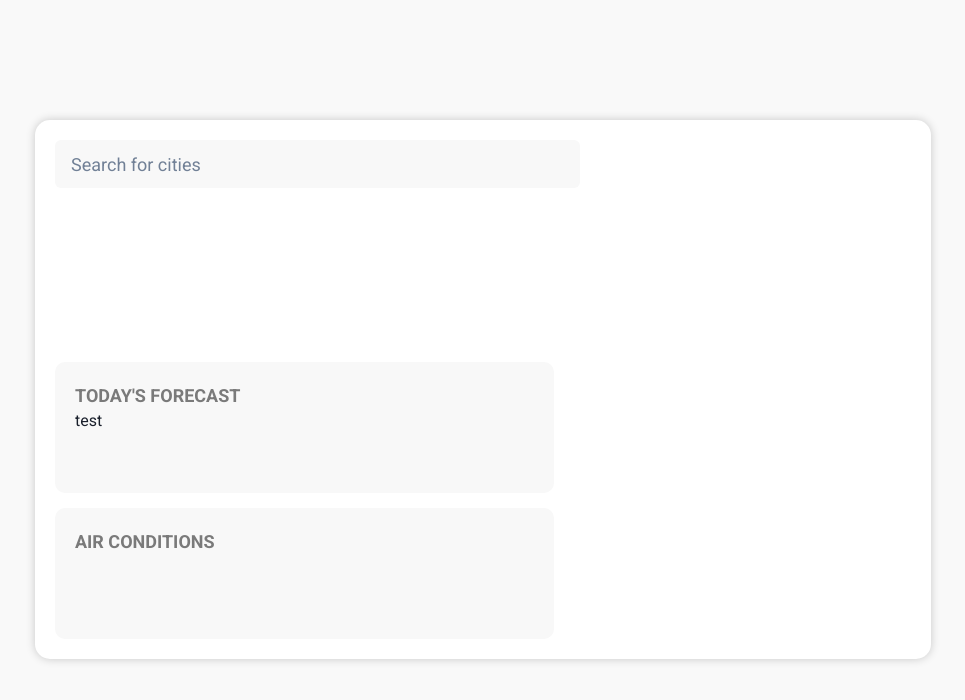
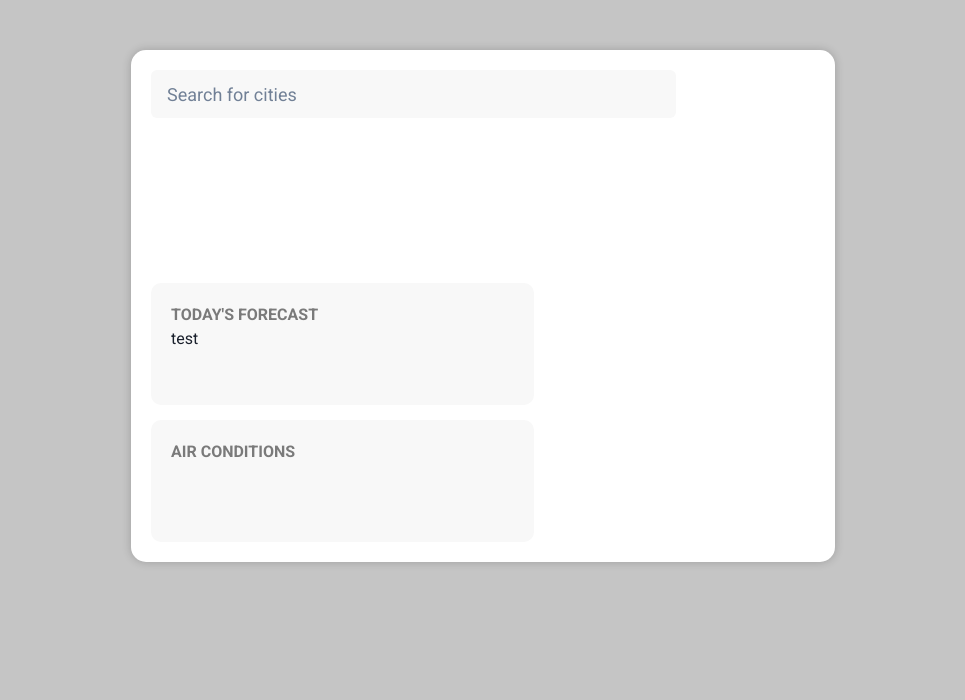
Before and after one commit to diegobaena89/weather-app, a React (Create React App) app: page / in a window 1280 px wide. Shown: the top 700 px of the page, without its empty margins (157-1122 px from the left). Built offline with nearby package versions, Linux system fonts and the light colour scheme.

Commit message:
feat: layout alterations

```diff
--- a/src/components/AirConditions/AirConditions.tsx
+++ b/src/components/AirConditions/AirConditions.tsx
@@ -12,7 +12,7 @@ export const AirConditions = ({ airConditionsData }: any) => {
       maxWidth={"100vw"}
       padding={5}
     >
-      <Text as="b" color="#7a7a7a" fontSize="lg">
+      <Text as="b" color="#7a7a7a" fontSize="md">
         AIR CONDITIONS
       </Text>
 
--- a/src/components/CityWeatherComponent/CityWeatherComponent.css
+++ b/src/components/CityWeatherComponent/CityWeatherComponent.css
@@ -38,4 +38,6 @@
 
    grid-row-end: 4;
    grid-column-end: 3;
+
+   display: flex;
 }
--- a/src/components/CityWeatherComponent/CityWeatherComponent.tsx
+++ b/src/components/CityWeatherComponent/CityWeatherComponent.tsx
@@ -2,7 +2,6 @@ import { Container, Heading, Text } from "@chakra-ui/react";
 import "./CityWeatherComponent.css";
 
 export const CityWeatherComponent = ({ cityData }: any) => {
-  console.log(cityData);
   return (
     <Container
       className="weather-shown"
--- a/src/components/ForecastContainer.tsx
+++ b/src/components/ForecastContainer.tsx
@@ -6,7 +6,7 @@ export const ForecastContainer = ({ forecastSevenDays }: any) => {
   }
 
   const firstSevenDays = forecastSevenDays.list.slice(0, 7);
-  // convert the dt property to a date and get only the week day
+
   const forecastDay = new Date(firstSevenDays[0].dt * 1000).toLocaleDateString(
     "en-US",
     { weekday: "long" }
@@ -20,7 +20,7 @@ export const ForecastContainer = ({ forecastSevenDays }: any) => {
       maxWidth={"50vw"}
       padding={5}
     >
-      <Text as="b" color="#7a7a7a" fontSize="lg">
+      <Text as="b" color="#7a7a7a" fontSize="md">
         7-DAY FORECAST
       </Text>
       {firstSevenDays.map((day: any) => {
@@ -31,7 +31,6 @@ export const ForecastContainer = ({ forecastSevenDays }: any) => {
               className="forecast-day"
               padding={5}
               borderRadius={10}
-              marginTop={5}
               style={{
                 display: "flex",
                 alignItems: "center",
--- a/src/components/TodaysFOrecats.tsx
+++ b/src/components/TodaysFOrecats.tsx
@@ -1,8 +1,6 @@
 import { Container, Text } from "@chakra-ui/react";
 
 export const TodaysForecats = ({ forecastToday }: any) => {
-  console.log(forecastToday.list);
-
   return (
     <Container
       backgroundColor={"#f8f8f8"}
@@ -11,7 +9,7 @@ export const TodaysForecats = ({ forecastToday }: any) => {
       maxWidth={"100vw"}
       padding={5}
     >
-      <Text as="b" color="#7a7a7a" fontSize="lg">
+      <Text as="b" color="#7a7a7a" fontSize="md">
         TODAY'S FORECAST
       </Text>
       <div>test</div>
--- a/src/index.css
+++ b/src/index.css
@@ -5,13 +5,13 @@
 }
 
 body {
-    background-color: #f9f9f9 !important;
+    background-color: #c5c5c5 !important;
     font-family: 'Roboto', sans-serif !important;
 }
 
 .weather-container {
     display: flex;
-    margin: 120px auto;
+    margin: 50px auto;
 }
 
 .content-container {
--- a/src/pages/WeatherContainer.tsx
+++ b/src/pages/WeatherContainer.tsx
@@ -15,7 +15,9 @@ export const WeatherContainer = () => {
     location
   )}&units=metric&appid=5d61e221a7e29ce7dcf2b4a96c455609`;
 
-  const apiForecastUrl = `http://api.openweathermap.org/data/2.5/forecast?&q=${location}&units=metric&appid=5d61e221a7e29ce7dcf2b4a96c455609`;
+  const apiForecastUrl = `http://api.openweathermap.org/data/2.5/forecast?&q=${encodeURIComponent(
+    location
+  )}&units=metric&appid=5d61e221a7e29ce7dcf2b4a96c455609`;
 
   const searchLocation = (event: any) => {
     if (event.key === "Enter") {
@@ -32,9 +34,9 @@ export const WeatherContainer = () => {
   return (
     <div className="weather-container">
       <Container
-        maxWidth={"70vw"}
+        maxWidth={"55vw"}
+        maxHeight={"auto"}
         borderRadius={15}
-        // border="1px solid #e2e2e2"
         backgroundColor={"#fff"}
         padding="20px"
         boxShadow={"0 0 10px rgba(0, 0, 0, 0.2)"}
--- a/src/utils/api.ts
+++ /dev/null
@@ -1,4 +0,0 @@
-export const api = {
-  key: "5d61e221a7e29ce7dcf2b4a96c455609",
-  base: `https://api.openweathermap.org/data/2.5/weather?q=dallas&appid=5d61e221a7e29ce7dcf2b4a96c455609`,
-};
```
